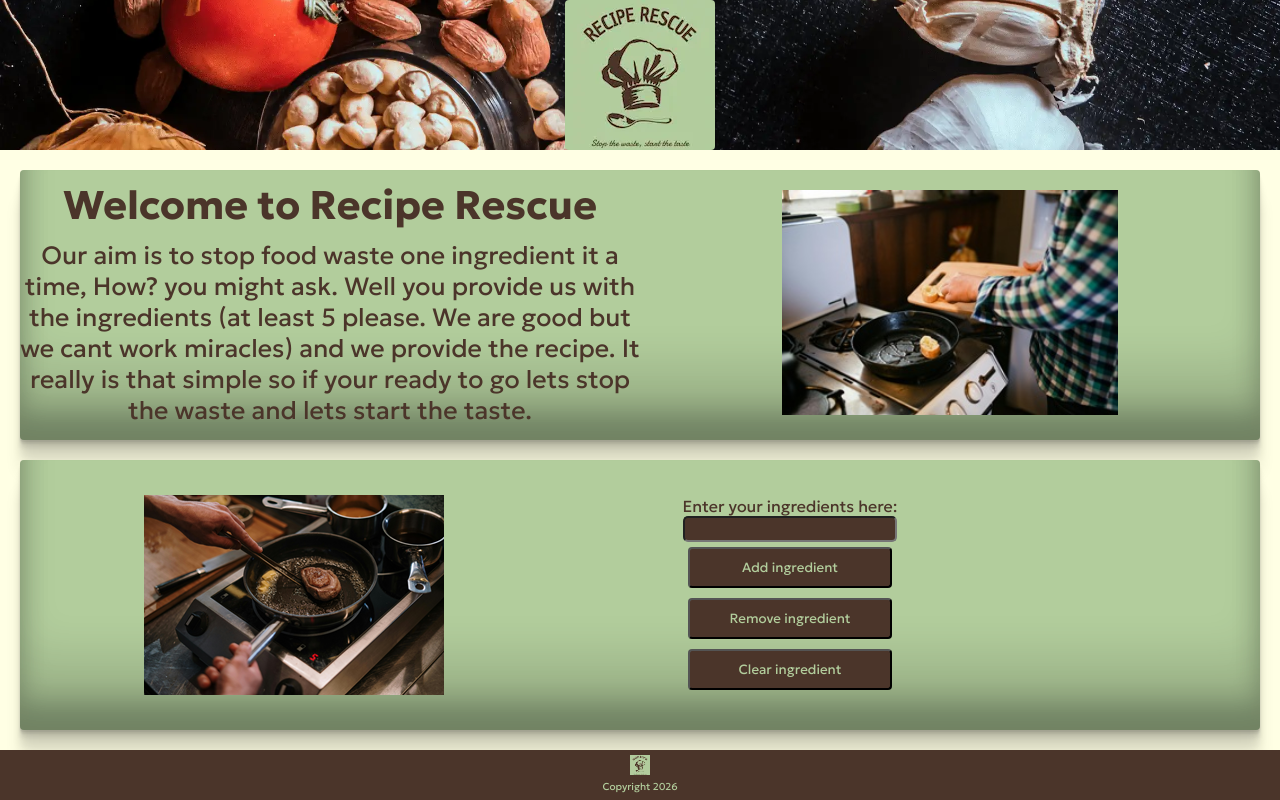
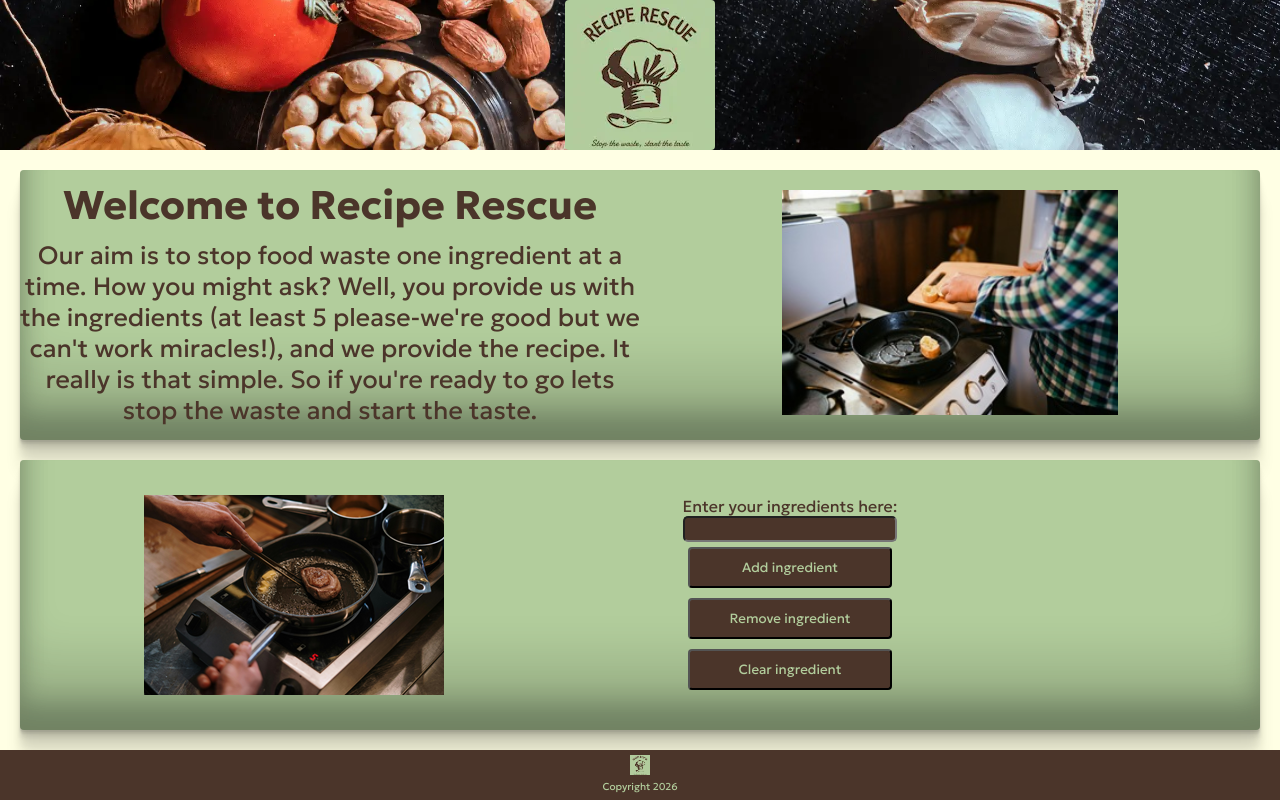
Before and after one commit to devildex91/recipe-rescue, a React (Vite) app: page / in a window 1280 px wide. Built offline with nearby package versions, Linux system fonts and the light colour scheme.

Commit message:
opening paragraph reworded

```diff
--- a/src/App.css
+++ b/src/App.css
@@ -46,6 +46,7 @@ nav {
   background-color: transparent;
   text-align: center;
   color: #f3cf7a;
+  margin: 10px;
 }
 
 #logo {
--- a/src/components/Header.jsx
+++ b/src/components/Header.jsx
@@ -8,10 +8,9 @@ const screenWidth = window.innerWidth > 768;
       <div id="textDiv">
       <h2>Welcome to Recipe Rescue</h2>
       <p>
-        Our aim is to stop food waste one ingredient it a time, How? you might
-        ask. Well you provide us with the ingredients (at least 5 please. We are good but we cant work miracles) and we provide the recipe.
-        It really is that simple so if your ready to go lets stop the waste and
-        lets start the taste.
+        Our aim is to stop food waste one ingredient at a time. How you might
+        ask? Well, you provide us with the ingredients (at least 5 please-we're good but we can't work miracles!), and we provide the recipe.
+        It really is that simple. So if you're ready to go lets stop the waste and start the taste.
       </p>
       </div>
       <div id="headerImg">
```
